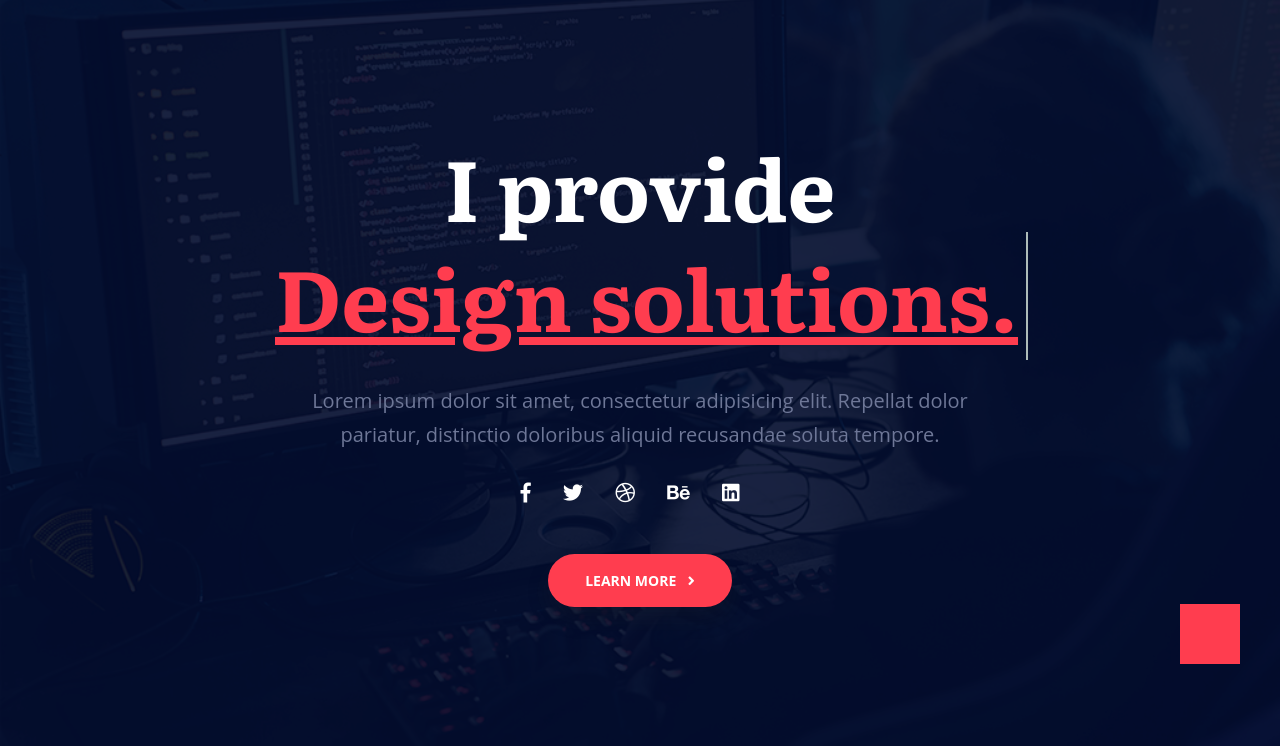
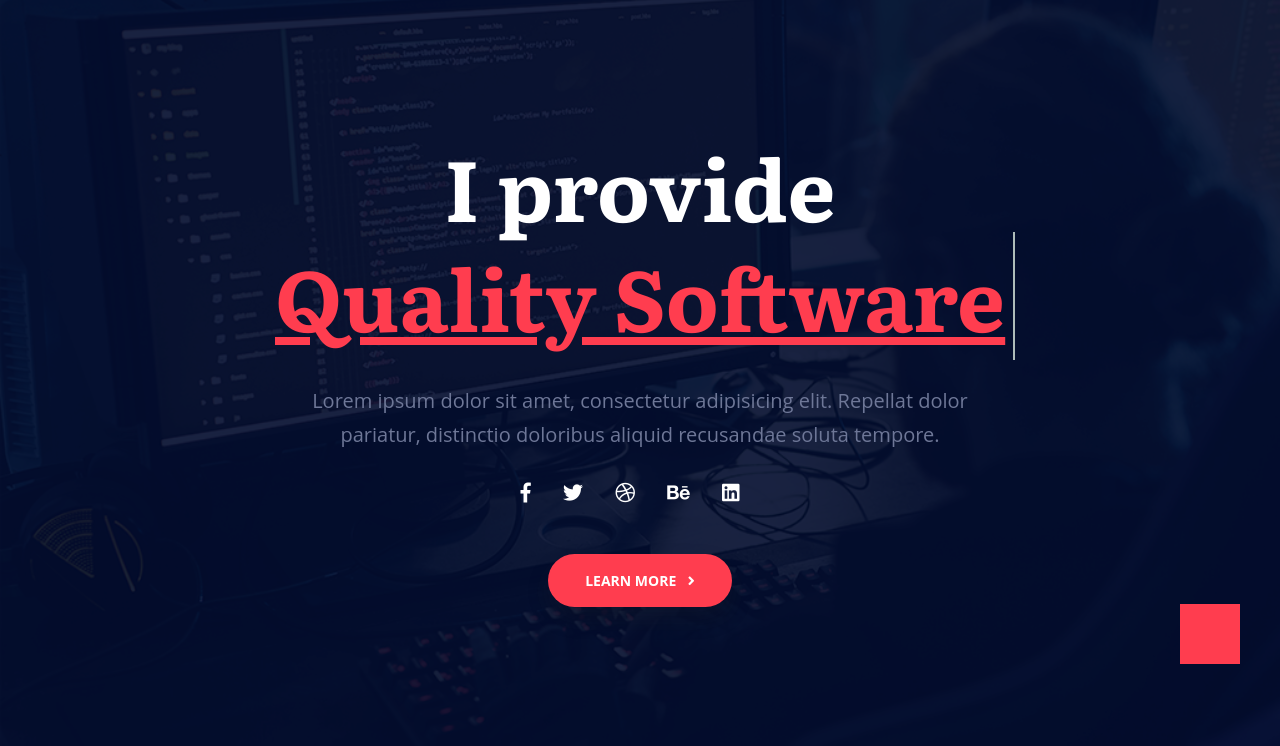
Before and after one commit to CodeBall-Pitch/portfolio, a Django app: page / in a window 1280 px wide. Shown: the part 106-852 px from the top of the page. Run offline with Django 4.2, Linux system fonts and the light colour scheme; some libraries are stand-ins or nearby versions.

Commit message:
aded few on sliders

```diff
--- a/frontend/templates/index.html
+++ b/frontend/templates/index.html
@@ -22,6 +22,8 @@
 	                    <span class="cd-words-wrapper text-color">
 	                        <b class="is-visible">Design solutions. </b>
 	                        <b>Creative Ideas.</b>
+							<b>Quality Software</b>
+							<b>its kiash</b>
 	                    </span>
 	                </h1>
 					<p class="font-weight-normal lead mt-3 mb-4">Lorem ipsum dolor sit amet, consectetur adipisicing elit. Repellat dolor pariatur, distinctio doloribus aliquid recusandae soluta tempore.</p>
```
